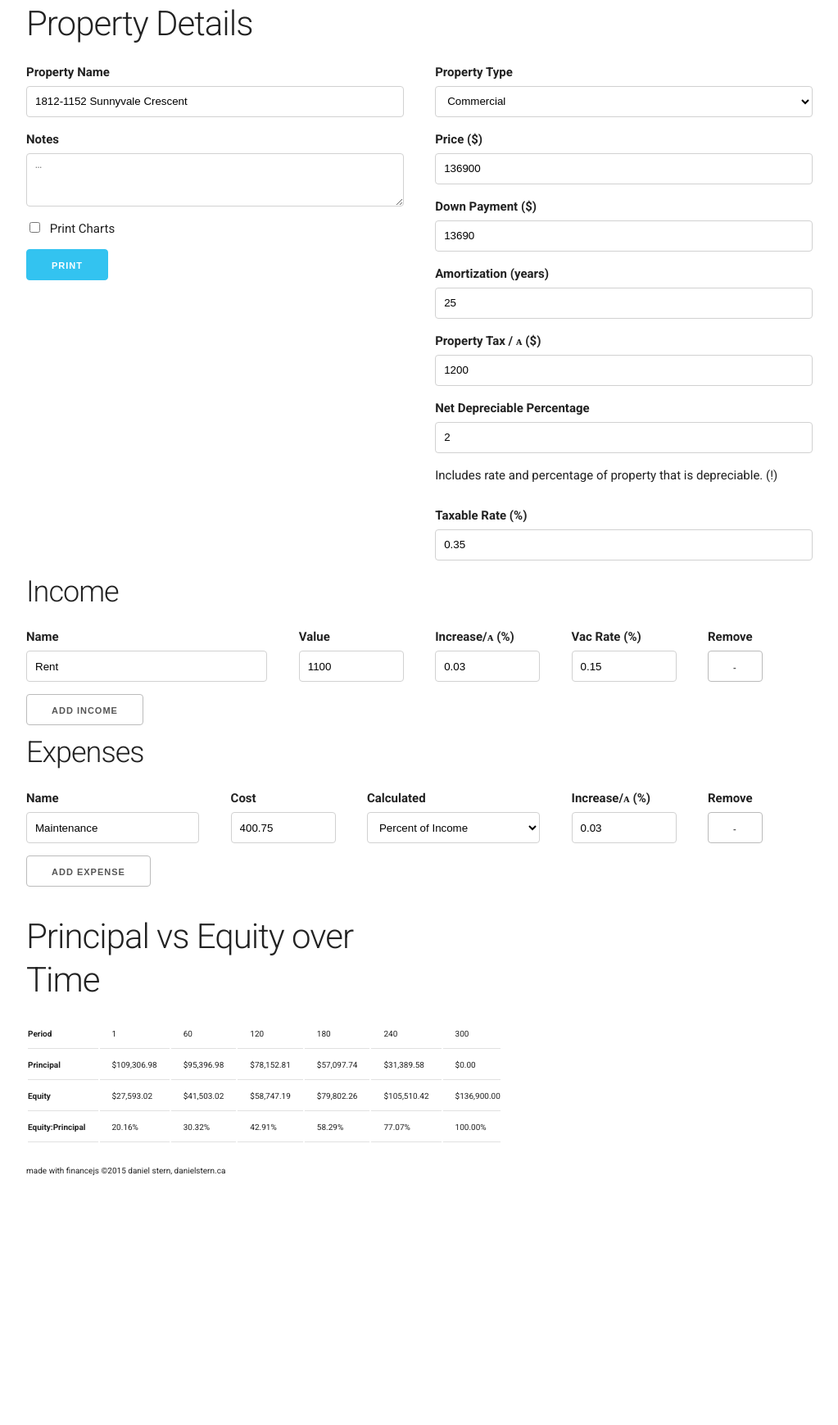
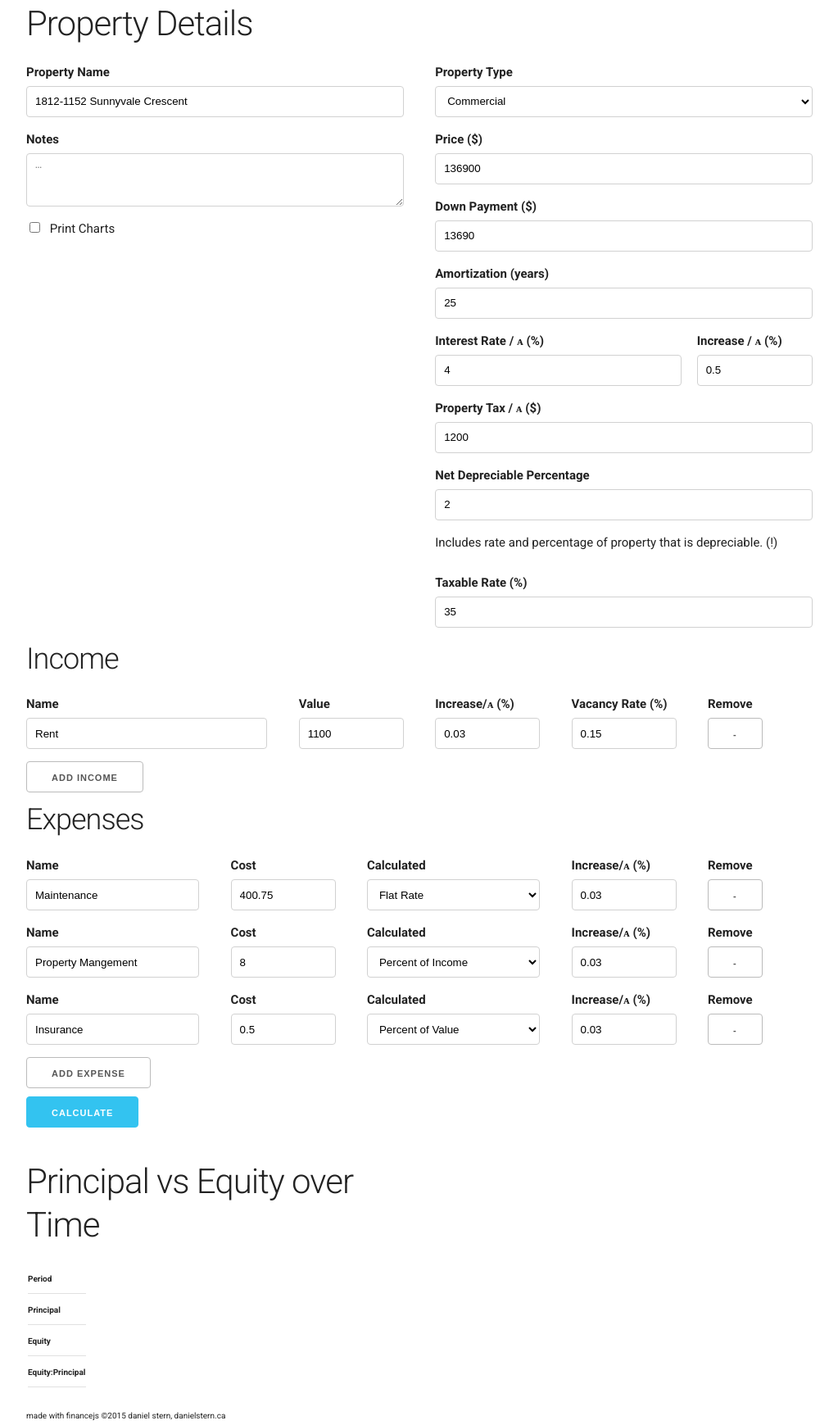
Before and after one commit to danielstern/financejs, a website: page index.html in a window 1280 px wide. Shown: the part 137-1876 px from the top of the page at 82% size, without its empty margins (128-1151 px from the left). Before the commit the page ends 1607 px from the top, so only its background shows below. Drawn offline with Linux system fonts and the light colour scheme; files that its build step writes are made by us from their sources.

Commit message:
plugged in all things

```diff
--- a/finance.js
+++ b/finance.js
@@ -143,6 +143,9 @@ var $$$ = {};
 					cost:cost
 				})
 			} else {
+				if (cost === undefined) {
+					return expenses[index];
+				}
 				expenses[index].cost = cost;
 			}
 
@@ -156,13 +159,16 @@ var $$$ = {};
 			}
 			var index = incomes.map(function(e){return e.name}).indexOf(name);
 			if (index === -1) {
+				if (value === undefined) {
+					return incomes[index].value;
+				}
 				incomes.push({
 					name:name,
 					value:value
 				})
 			} else {
 				if (value === undefined) {
-					return incomes[index];
+					return incomes[index].value;
 				}
 
 				if (value === null) {
--- a/index.html
+++ b/index.html
@@ -80,7 +80,7 @@
 							<input type="checkbox">
 							<span class="label-body">Print Charts</span>
 						</label>
-						<input class="button-primary" type="submit" value="Print">
+
 					</div>
 					<div class="six columns">
 						<label for="price">
@@ -97,6 +97,26 @@
 							Amortization (years)
 						</label>
 						<input class="u-full-width" ng-model=details.amortization type="text" id="amortization">
+
+						<div class="row">
+							<div class="eight columns">
+
+						<label for="interest_rate">
+							Interest Rate / ᴀ (%)
+						</label>
+
+						<input class=u-full-width ng-model=details.interest_rate type="text" id="interest_rate">
+						</div>
+
+						<div class="four columns">
+
+						<label for="interest_rate">
+							Increase / ᴀ (%)
+						</label>
+
+						<input class=u-full-width ng-model=details.interest_rate_increase type="text" id="interest_rate">
+						</div>
+						</div>
 
 						<label for="property_tax">
 							Property Tax / ᴀ ($)
@@ -151,10 +171,10 @@
 						</select>
 					</div>
 					<div class="two columns">
-						<label for="rent_increase">
-							Vac Rate (%)
+						<label for="vacancy_rate">
+							Vacancy Rate (%)
 						</label>
-						<input class="u-full-width" ng-model=income.vac_rate type="text" id="rent_increase">
+						<input class="u-full-width" ng-model=income.vac_rate type="text" id="vacancy_rate">
 
 						</select>
 					</div>
@@ -203,10 +223,8 @@
 					<div class="three columns">
 
 						<label for="prop_type">Calculated</label>
-						<select class="u-full-width" id="prop_type">
-						<option value="Option 1">Percent of Income</option>
-						<option value="Option 1">Percent of Value</option>
-						<option value="Option 1">Flat Rate</option>
+						<select class="u-full-width" ng-model=expense.calculated ng-options="i as i for i in ['Flat Rate','Percent of Income','Percent of Value']" id="prop_type">
+
 						</select>
 					</div>
 					<div class="two columns">
@@ -233,6 +251,7 @@
 						<button ng-click='details.expenses.push({})'>Add expense</button>
 					</div>
 				</div>
+				<input class="button-primary" type="submit" ng-click=calculate() value="Calculate">
 			</form>
 		</div>
 	</div>
@@ -296,7 +315,7 @@
 	<p class=footer>
 		made with financejs &copy;2015 daniel stern, danielstern.ca
 	</p>
-<!--
+
 	<table >
 		<thead>
 			<tr>
@@ -312,7 +331,7 @@
 				</td>
 			</tr>
 		</tbody>
-	</table> -->
+	</table>
 	</div>
 
 	<script src=finance.js></script>
--- a/main.js
+++ b/main.js
@@ -1,40 +1,42 @@
 angular.module('Mortgage.Demo',[])
 .run(function($rootScope){
 	// 11 Sunnvale Crescent 1812
-	var mortgage = $$$.amortize(136900)
-		.interest(function(d,i){
-			// var interest = 0.04 + ((i / 12 /  8) * 0.01);
-			var interest = 0.04;
-			return interest; // interest rate ought to go up
-		})
-		// .interest('5%')
-		.down('20%')
-		.period('25y')
-		.income('rent',function(d,i){
-			return 1300 + i * 3;
-		})
-		.expense('maintenance',400.75)
-		.expense('property tax',1200 / 12)
-		.expense('improvements', 900 / 12)
-		.expense('down payment interest', function(d,i){
-			return d.down() * 0.068 / 12;
-		})
-		.expense('insurance', function(d,i){
-			return d.principal() * 0.005 / 12;
-		})
-		.expense('property management',function(d,i){
-			return d.income('rent').value(d,i) * 0.8;
-		})
-		.income('parking',120)
-		.taxrate(0.37);
+	// var mortgage = $$$.amortize(136900)
+	// 	.interest(function(d,i){
+	// 		// var interest = 0.04 + ((i / 12 /  8) * 0.01);
+	// 		var interest = 0.04;
+	// 		return interest; // interest rate ought to go up
+	// 	})
+	// 	// .interest('5%')
+	// 	.down('20%')
+	// 	.period('25y')
+	// 	.income('rent',function(d,i){
+	// 		return 1300 + i * 3;
+	// 	})
+	// 	.expense('maintenance',400.75)
+	// 	.expense('property tax',1200 / 12)
+	// 	.expense('improvements', 900 / 12)
+	// 	.expense('down payment interest', function(d,i){
+	// 		return d.down() * 0.068 / 12;
+	// 	})
+	// 	.expense('insurance', function(d,i){
+	// 		return d.principal() * 0.005 / 12;
+	// 	})
+	// 	.expense('property management',function(d,i){
+	// 		return d.income('rent').value(d,i) * 0.8;
+	// 	})
+	// 	.income('parking',120)
+	// 	.taxrate(0.37);
 
 
-	$rootScope.mortgage = mortgage;
+	// $rootScope.mortgage = mortgage;
 	$rootScope.details = {
 		price:136900,
 		down:13690,
 		property_tax:1200,
-		taxrate:0.35,
+		taxrate:35,
+		interest_rate:4,
+		interest_rate_increase:0.5,
 		name:'1812-1152 Sunnyvale Crescent',
 		depreciable_percentage:2,
 		amortization:25,
@@ -48,15 +50,75 @@ angular.module('Mortgage.Demo',[])
 			name:'Maintenance',
 			value:400.75,
 			annual_increase:0.03,
-			vac_rate:0.15,
-			calculated:'flat_rate'
+			calculated:'Flat Rate'
+		},{
+			name:'Property Mangement',
+			value:8,
+			annual_increase:0.03,
+			calculated:'Percent of Income'
+		},{
+			name:'Insurance',
+			value:0.5,
+			annual_increase:0.03,
+			calculated:'Percent of Value'
 		}]
 
 	}
-	$rootScope.balances = mortgage.balances()
 
-	$rootScope.simpleBalances = mortgage.balances()
-		.filter(function(a,b){return !b||b%60===59});
+
+	function calculate() {
+		var plans = $rootScope.details;
+		var mortgage = $$$.amortize(plans.price)
+			.down(plans.down)
+			.interest(function(d,i){
+				return +plans.interest_rate / 100 + i / 12 * +plans.interest_rate_increase / 100;
+			})
+			.taxrate(+plans.taxrate / 100)
+			.depreciation(+plans.depreciable_percentage / 100)
+			.period(+plans.amortization * 12)
+			.expense('Property Tax', +plans.property_tax / 12);
+
+		plans.incomes.forEach(function(income){
+			mortgage.income(income.name,function(d,i){
+				// return 100;
+				// debugger;
+				return +income.vac_rate * (+income.value + i / 12 * +income.annual_increase * +income.value);
+			})
+		})
+
+		plans.expenses.forEach(function(expense){
+			mortgage.expense(expense.name,function(d,i){
+				// debugger;
+				// return 100;
+				if (expense.calculated === 'Flat Rate') {
+					return +expense.value + +expense.value * i * +expense.annual_increase / 12 / 100;
+				} else if (expense.calculated === 'Percent of Income') {
+
+					if (mortgage.income()[0]){
+						// debugger;
+
+						return mortgage.income().map(function(a){return a.value(d,i)}).reduce(function(b,c){return b+c},0) * +expense.value / 100;
+					}
+				} else if (expense.calculated === 'Percent of Value') {
+					// return 100;
+					return mortgage.principal() * +expense.value / 100 / 12 + +expense.value / 100 / 12 * i *  +expense.annual_increase / 12 / 100;
+				}
+			})
+		})
+
+		$rootScope.mortgage = mortgage;
+		$rootScope.balances = mortgage.balances();
+
+		console.log(mortgage.balances());
+
+		$rootScope.simpleBalances = mortgage.balances()
+			.filter(function(a,b){return !b||b%60===59});
+
+	}
+
+	$rootScope.calculate = calculate;
+
+
 
 
 })
```
